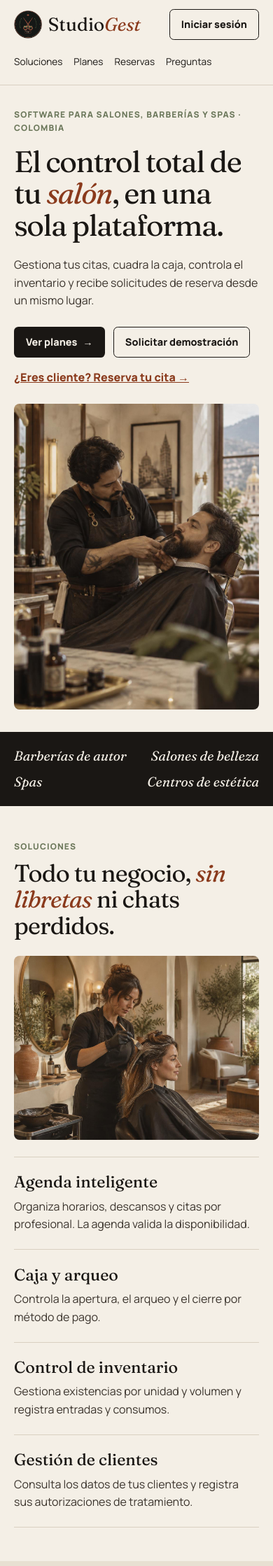
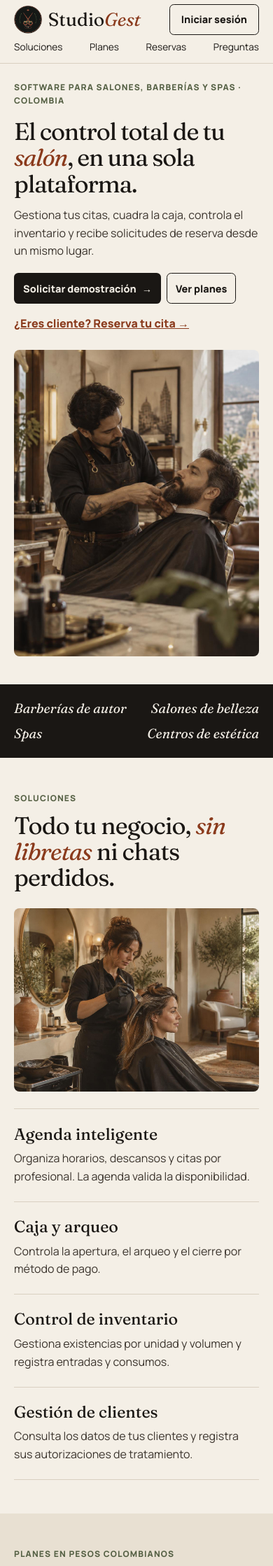
Before and after one commit to spa173/studiogest-web, a Django app: page / in a window 390 px wide. Shown: the top 2238 px of the page at 70% size. Run offline with Django 5.2, Linux system fonts and the light colour scheme.

Commit message:
Compact the landing page on narrow screens and improve contrast

```diff
--- a/static/css/landing.css
+++ b/static/css/landing.css
@@ -5,6 +5,17 @@
   font-family: "Manrope", system-ui, sans-serif;
   line-height: 1.6;
 }
+.landing-skip-link {
+  position: fixed;
+  top: .5rem;
+  left: .5rem;
+  z-index: 20;
+  padding: .65rem 1rem;
+  background: var(--sg-brand-ink);
+  color: var(--sg-brand-paper);
+  transform: translateY(calc(-100% - 1rem));
+}
+.landing-skip-link:focus { transform: none; }
 .landing-shell { width: min(100% - 2.5rem, 75rem); margin-inline: auto; }
 .landing-header {
   position: sticky;
@@ -28,14 +39,14 @@
 .landing-wordmark img { flex: none; }
 .landing-section { padding-block: clamp(3rem, 9vw, 7rem); }
 .landing-split { display: grid; gap: clamp(1.5rem, 6vw, 5rem); }
-.landing section[id] { scroll-margin-top: 8rem; }
+.landing :is(main, section)[id] { scroll-margin-top: 6rem; }
 .landing-hero { align-items: center; padding-block: clamp(2rem, 6vw, 5.5rem); }
 .landing h1, .landing h2, .landing h3 { font-family: var(--display); line-height: 1.08; overflow-wrap: anywhere; }
 .landing h1 { margin-top: 1rem; font-size: clamp(2.65rem, 6vw, 5.5rem); font-weight: 400; letter-spacing: -.035em; }
 .landing h2 { margin-top: .65rem; font-size: clamp(2.15rem, 4.7vw, 4.2rem); font-weight: 400; letter-spacing: -.025em; }
 .landing h3 { font-size: clamp(1.45rem, 2.6vw, 2.25rem); font-weight: 450; }
 .landing em { color: var(--sg-brand-clay-deep); }
-.landing-eyebrow { color: var(--sg-brand-sage); font-size: .75rem; font-weight: 800; letter-spacing: .095em; text-transform: uppercase; }
+.landing-eyebrow { color: oklch(0.472 0.046 126.1); font-size: .75rem; font-weight: 800; letter-spacing: .095em; text-transform: uppercase; }
 .landing-intro { margin-top: 1.25rem; max-width: 34rem; color: var(--sg-brand-ink-soft); font-size: clamp(1rem, 2vw, 1.22rem); }
 .landing-actions { display: flex; flex-wrap: wrap; gap: .75rem; margin-top: 1.5rem; }
 .landing-button {
@@ -87,7 +98,14 @@
   .landing-plan-grid { grid-template-columns: repeat(3, minmax(0, 1fr)); }
 }
 @media (max-width: 47.99rem) {
-  .landing-header nav { order: 2; flex-basis: 100%; font-size: .85rem; gap: .25rem 1rem; }
+  .landing-header-inner { padding-block: .35rem; row-gap: .15rem; }
+  .landing-header nav { order: 2; flex-basis: 100%; font-size: .85rem; justify-content: space-between; gap: .15rem .55rem; }
+  .landing-header nav a { display: flex; align-items: center; min-height: 32px; padding-block: .25rem; }
+  .landing-hero { padding-block: 1.5rem 2.5rem; }
+  .landing h1 { font-size: clamp(2.15rem, 8.3vw, 3.6rem); }
+  .landing-intro { margin-top: .9rem; }
+  .landing-actions { margin-top: 1.15rem; gap: .5rem; }
+  .landing-actions .landing-button { padding-inline: .75rem; }
   .landing-booking img { margin-bottom: 1.25rem; }
   .landing-booking .landing-section { padding-bottom: 0; }
 }
@@ -96,6 +114,7 @@
   .landing-wordmark { font-size: 1.35rem; }
   .landing-wordmark img { width: 32px; height: 32px; }
   .landing-header-inner { column-gap: .55rem; }
+  .landing-header nav { font-size: .8rem; }
 }
 
 .landing-demo-card {
--- a/templates/landing.html
+++ b/templates/landing.html
@@ -10,6 +10,7 @@
 
 {% block full_page %}
 <div class="landing" id="inicio">
+  <a class="landing-skip-link" href="#contenido">Saltar al contenido</a>
   <header class="landing-header">
     <div class="landing-shell landing-header-inner">
       <a class="landing-wordmark" href="#inicio">
@@ -26,15 +27,15 @@
     </div>
   </header>
 
-  <main>
+  <main id="contenido" tabindex="-1">
     <section class="landing-shell landing-hero landing-split" aria-labelledby="landing-title">
       <div>
         <p class="landing-eyebrow">Software para salones, barberías y spas · Colombia</p>
         <h1 id="landing-title">El control total de tu <em>salón</em>, en una sola plataforma.</h1>
         <p class="landing-intro">Gestiona tus citas, cuadra la caja, controla el inventario y recibe solicitudes de reserva desde un mismo lugar.</p>
         <div class="landing-actions">
-          <a class="landing-button" href="#planes">Ver planes <span aria-hidden="true">→</span></a>
-          <a class="landing-button landing-button-outline" href="#demo">Solicitar demostración</a>
+          <a class="landing-button" href="#demo">Solicitar demostración <span aria-hidden="true">→</span></a>
+          <a class="landing-button landing-button-outline" href="#planes">Ver planes</a>
         </div>
         <p class="landing-booking-link"><a href="{% url 'appointments:public_booking' %}">¿Eres cliente? Reserva tu cita <span aria-hidden="true">→</span></a></p>
       </div>
```
